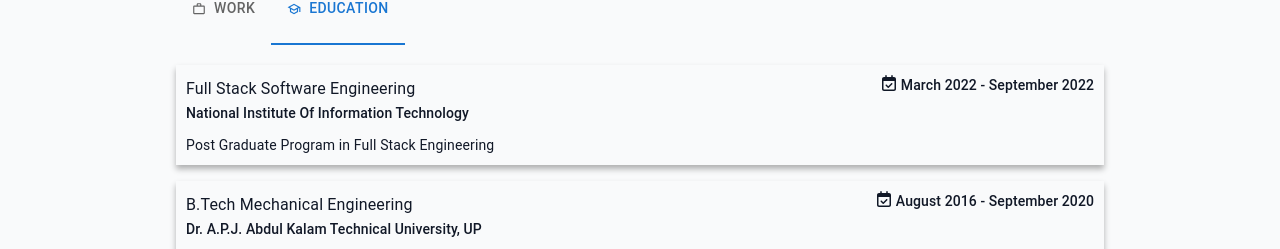
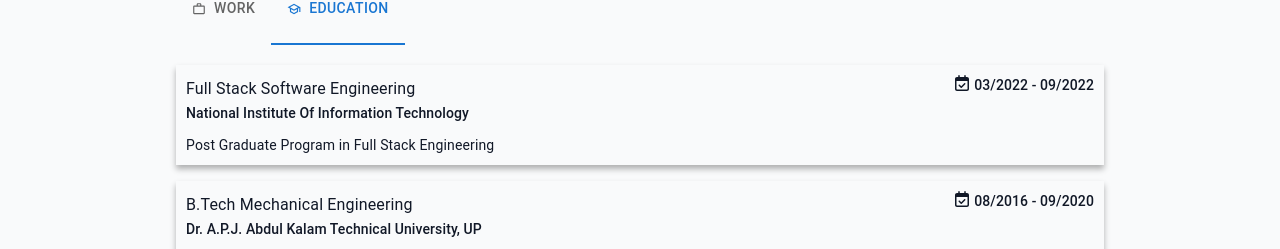
Before and after one commit to Choudhary022/portfolio-choudhary022, a React (Vite) app: page / in a window 1280 px wide. Both pictures are taken after a click on the tab "EDUCATION". Shown: the part 551-800 px from the top of the page. Built offline with nearby package versions, Linux system fonts and the light colour scheme.

Commit message:
changed the date format.

```diff
--- a/src/component/Experience/EducationalBackground.tsx
+++ b/src/component/Experience/EducationalBackground.tsx
@@ -8,11 +8,9 @@ import { FaRegCalendarCheck } from 'react-icons/fa6';
 
 const EducationalBackground = () => {
 
-
     return (<Stack
         spacing={2}
     >
-
         <DetailContainer>
 
             <Box sx={{
@@ -31,7 +29,7 @@ const EducationalBackground = () => {
 
                     <FaRegCalendarCheck />
 
-                    <Typography variant="subtitle2">March 2022 - September 2022</Typography>
+                    <Typography variant="subtitle2">03/2022 - 09/2022</Typography>
                 </Box>
 
             </Box>
@@ -58,7 +56,7 @@ const EducationalBackground = () => {
                 <Box sx={{ display: "flex", gap: 0.5 }}>
 
                     <FaRegCalendarCheck />
-                    <Typography variant="subtitle2">August 2016 - September 2020</Typography>
+                    <Typography variant="subtitle2">08/2016 - 09/2020</Typography>
                 </Box>
 
             </Box>
@@ -88,7 +86,7 @@ const EducationalBackground = () => {
 
                     <FaRegCalendarCheck />
 
-                    <Typography variant="subtitle2">July 2015 - March 2016</Typography>
+                    <Typography variant="subtitle2">07/2015 - 03/2016</Typography>
                 </Box>
 
             </Box>
--- a/src/component/Experience/WorkExperience.tsx
+++ b/src/component/Experience/WorkExperience.tsx
@@ -2,9 +2,7 @@ import { Box, Typography } from "@mui/material";
 import { DetailContainer } from "./styles";
 import { FaRegCalendarCheck } from "react-icons/fa";
 
-
 const WorkExperience = () => {
-
 
     return (<DetailContainer>
 
@@ -23,7 +21,7 @@ const WorkExperience = () => {
             <Box sx={{ display: "flex", gap: 0.5 }}>
 
                 <FaRegCalendarCheck />
-                <Typography variant="subtitle2">February 2023 - Present</Typography>
+                <Typography variant="subtitle2">02/2023 - Present</Typography>
             </Box>
 
         </Box>
```
